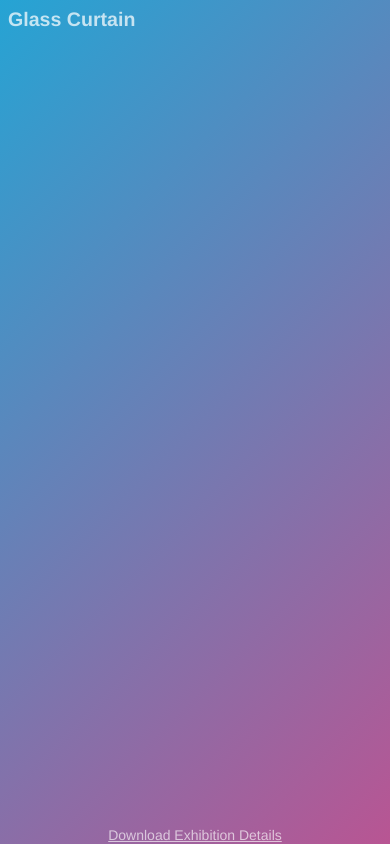
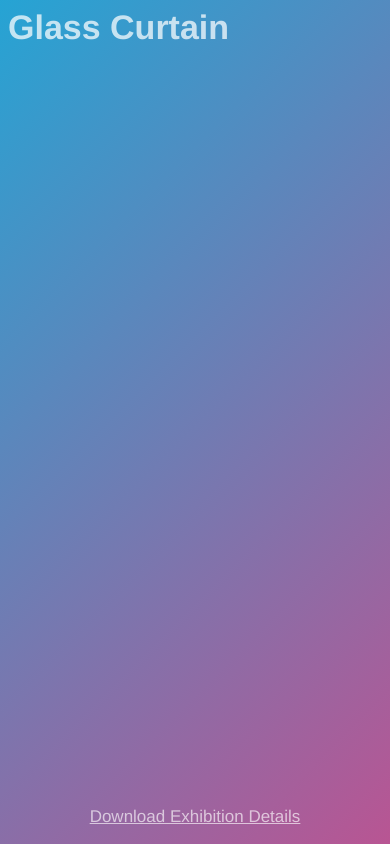
Before and after one commit to peterSanyo/Glass-Curtain-version-2, a Flask app: page / in a window 390 px wide. Run offline with Flask 3, Linux system fonts and the light colour scheme; data that the repository does not hold is empty; parts of the project's set-up code (start-up, migrations or seed data) failed here and were passed over.

Commit message:
mobile css update

```diff
--- a/app/static/css/index.css
+++ b/app/static/css/index.css
@@ -242,7 +242,7 @@ footer{
         margin: 0rem;
         overflow: hidden;
         font-family: 'Helvetica neue', Arial, 'sans serif';
-        font-size: 14px;
+        font-size: 17px;
         align-items: center;
         font-weight:lighter;
         color: rgba(255, 255, 255, 0.801);
@@ -250,7 +250,7 @@ footer{
     h1 {
         padding-top: none;
         margin: none none none;
-        font-size: 140%;
+        font-size: 200%;
         opacity: 0.9;
     }
 
@@ -324,7 +324,7 @@ footer{
     footer{
         position: absolute;
         text-align: center;
-        bottom: 0em;
+        bottom: 1em;
         left: 0;
         right: 0;
         background: rgba(17, 17, 17, 0);
```
